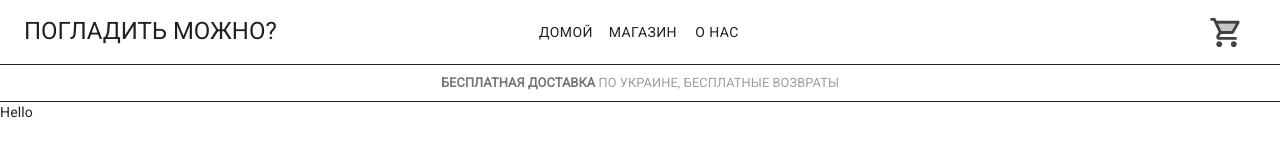
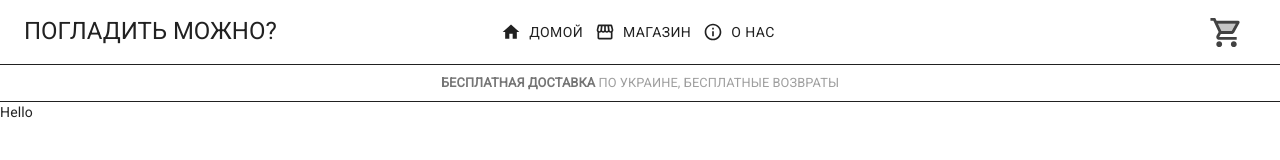
Before and after one commit to berserk-fan/freepper, a Next.js app: page / in a window 1280 px wide. Shown: the top 160 px of the page. Built offline with nearby package versions, Linux system fonts and the light colour scheme; what @mamat14/shop-server would draw is missing.

Commit message:
fix header links

```diff
--- a/src/components/Layout/Header/Header.tsx
+++ b/src/components/Layout/Header/Header.tsx
@@ -8,6 +8,9 @@ import HeaderCart from "./HeaderCart";
 import HeaderLogo from "./HeaderLogo";
 import HeaderActions from "./HeaderActions";
 import { CustomAppBar } from "./CustomAppBar";
+import HomeIcon from "@material-ui/icons/Home";
+import StorefrontIcon from "@material-ui/icons/Storefront";
+import InfoOutlinedIcon from "@material-ui/icons/InfoOutlined";
 
 const useStyles = makeStyles({
   title: {
@@ -18,7 +21,7 @@ const useStyles = makeStyles({
   },
   mainButtonGroup: {
     position: "absolute",
-    width: 220,
+    width: 420,
     marginLeft: theme.spacing(2),
     marginRight: "auto",
     left: 0,
@@ -43,6 +46,19 @@ const useStyles = makeStyles({
   },
 });
 
+
+type Page = {
+  name: string;
+  path: string;
+  icon: React.ReactNode
+}
+
+export const pages: Page[] = [
+      {path: "/", name: "Домой", icon: (<HomeIcon />)},
+      {path: "/categories/beds", name: "Магазин", icon: (<StorefrontIcon />)},
+      {path: "/about", name: "О наc", icon: (<InfoOutlinedIcon />)},
+];
+
 export default function Header() {
   const classes = useStyles();
   return (
--- a/src/components/Layout/Header/HeaderActions.tsx
+++ b/src/components/Layout/Header/HeaderActions.tsx
@@ -2,19 +2,21 @@ import Link from "next/link";
 import Button from "@material-ui/core/Button";
 import ButtonGroup from "@material-ui/core/ButtonGroup";
 import React from "react";
+import {pages} from "./Header";
+import {useRouter} from "next/router";
 
-export default function (props) {
+export default function HeaderActions(props) {
+  const router = useRouter();
+  const currentPath = router.pathname;
+
   return (
-    <ButtonGroup {...props} color="primary" aria-label="page tabs">
-      <Link href={"/"}>
-        <Button>Домой</Button>
-      </Link>
-      <Link href={"/categories/beds"}>
-        <Button>Магазин</Button>
-      </Link>
-      <Link href={"/about"}>
-        <Button>О нас</Button>
-      </Link>
+      <ButtonGroup {...props} color="primary" aria-label="page tabs">
+          { pages.map(({path, name, icon}) => (
+              <Link href={path}>
+                  <Button startIcon={icon}>{name}</Button>
+              </Link>
+          ))
+          }
     </ButtonGroup>
   );
 }
--- a/src/components/Layout/Header/HeaderMenu.tsx
+++ b/src/components/Layout/Header/HeaderMenu.tsx
@@ -19,6 +19,7 @@ import HomeIcon from "@material-ui/icons/Home";
 import StorefrontIcon from "@material-ui/icons/Storefront";
 import InfoOutlinedIcon from "@material-ui/icons/InfoOutlined";
 import CloseIcon from "@material-ui/icons/Close";
+import {pages} from "./Header";
 
 const useStyles = makeStyles({
   list: {
@@ -61,11 +62,6 @@ export default function HeaderMenu() {
     setDrawerTo(open);
   };
 
-  const pages: [string, string, React.ReactNode][] = [
-    ["/", "Домой", <HomeIcon />],
-    ["/categories/beds", "Магазин", <StorefrontIcon />],
-    ["/about", "О наc", <InfoOutlinedIcon />],
-  ];
   const sideBarOpenTime = 250;
 
   return (
@@ -103,7 +99,7 @@ export default function HeaderMenu() {
           </Box>
         </Fade>
         <List component="nav" aria-label="home shop about">
-          {pages.map(([path, name, icon]) => {
+          {pages.map(({path, name, icon}) => {
             return (
               <Link key={name + path} href={path}>
                 <ListItem button selected={router.pathname === path}>
```
